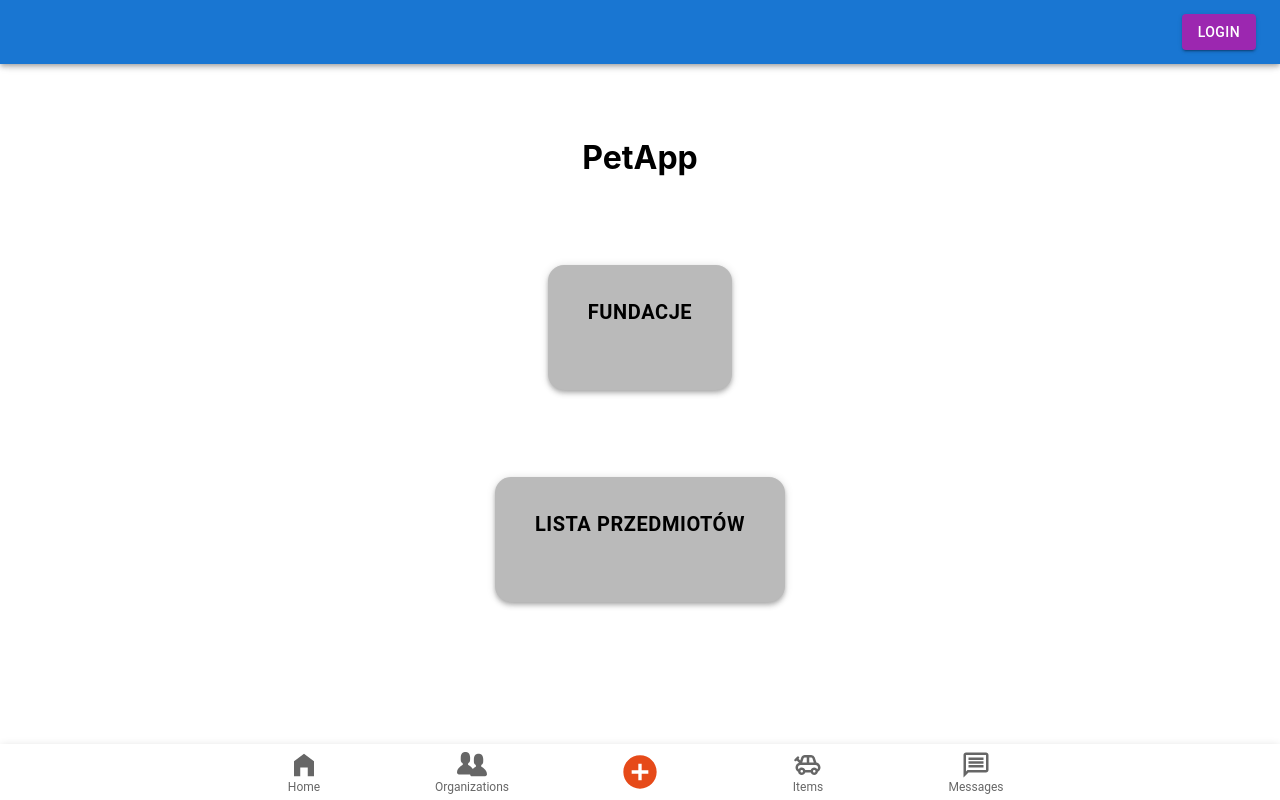
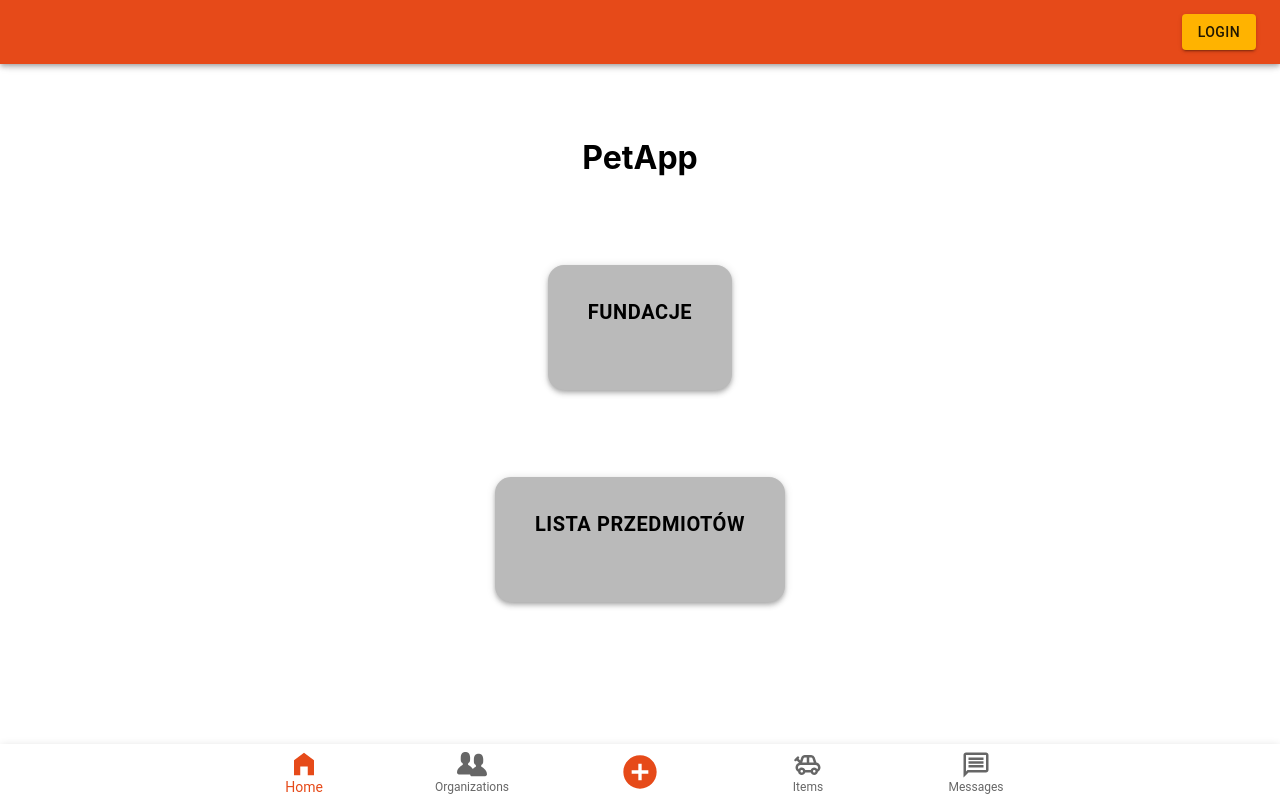
Before and after one commit to akai-org/pet-share-hackyeah-2021-frontend, a Next.js app: page / in a window 1280 px wide. Built offline with nearby package versions, Linux system fonts and the light colour scheme.

Commit message:
Clean up and fix bugs

```diff
--- a/components/ui/NavBar/NavBar.tsx
+++ b/components/NavBar/NavBar.tsx
@@ -6,7 +6,7 @@ import { useRouter } from 'next/router';
 
 const NavBar: FunctionComponent = () => {
   const router = useRouter();
-  const [value, setValue] = useState(0);
+  const [value, setValue] = useState(router.pathname);
 
   return (
     <Paper sx={{ position: 'fixed', bottom: 0, left: 0, right: 0 }} elevation={3}>
@@ -30,7 +30,7 @@ const NavBar: FunctionComponent = () => {
           value="/user/create"
         />
         <BottomNavigationAction label="Items" icon={<MdOutlineToys size="30" />} value="/market/browse" />
-        <BottomNavigationAction label="Messages" icon={<MdOutlineMessage size="30" />} value="/market/organizations" />
+        <BottomNavigationAction label="Messages" icon={<MdOutlineMessage size="30" />} value="/social/messages" />
       </BottomNavigation>
     </Paper>
   );
--- a/pages/_app.tsx
+++ b/pages/_app.tsx
@@ -1,6 +1,6 @@
 import { createTheme, ThemeProvider } from '@mui/material/styles';
 import { Topbar } from '@components/topbar';
-import NavBar from '@components/ui/NavBar/NavBar';
+import NavBar from '@components/NavBar/NavBar';
 import '../styles/globals.css';
 import { AppProvider } from '@context/AppContext/AppProvider';
 import { Box } from '@mui/material';
@@ -8,6 +8,12 @@ import { Box } from '@mui/material';
 const theme = createTheme({
   palette: {
     mode: 'light',
+    primary: {
+      main: "#e64a19"
+    },
+    secondary: {
+      main: "#ffb300"
+    }
   },
 });
 
```
